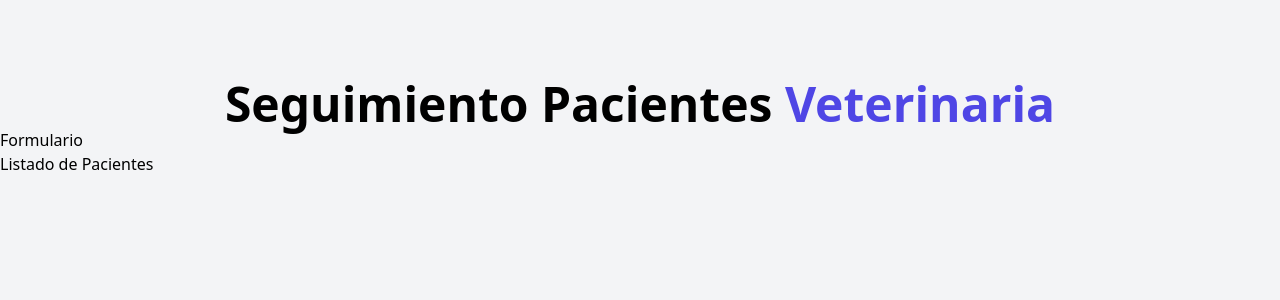
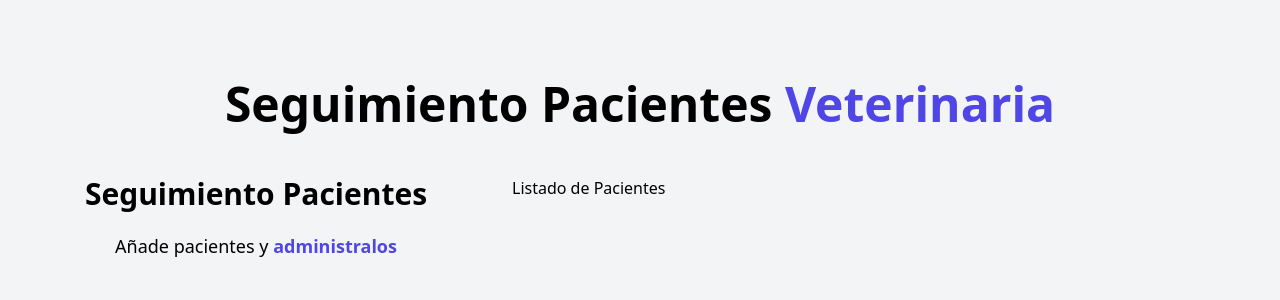
Before and after one commit to cesantaniello/admin-pacientes, a React (Vite) app: page / in a window 1280 px wide. Shown: the top 300 px of the page. Built offline with nearby package versions, Linux system fonts and the light colour scheme.

Commit message:
Make form component

```diff
--- a/src/App.jsx
+++ b/src/App.jsx
@@ -6,8 +6,10 @@
   return (
     <div className="container mx-auto mt-20">
       <Header />
-      <Formulario />
-      <ListadoPacientes />
+      <div className="mt-12 md:flex">
+        <Formulario />
+        <ListadoPacientes />
+      </div>
     </div>
   )
 }
--- a/src/components/Formulario.jsx
+++ b/src/components/Formulario.jsx
@@ -1,7 +1,11 @@
 const Formulario = () => {
   return (
-    <div>
-        <h2>Formulario</h2>
+    <div className="md:w-1/2 lg:w-2/5">
+        <h2 className="font-black text-3xl text-center">Seguimiento Pacientes</h2>
+        <p className="text-lg mt-5 text-center">
+          Añade pacientes y {''}
+          <span className="text-indigo-600 font-bold">administralos</span>
+        </p>
     </div>
   )
 }
--- a/src/components/ListadoPacientes.jsx
+++ b/src/components/ListadoPacientes.jsx
@@ -1,6 +1,6 @@
 const ListadoPacientes = () => {
     return (
-      <div>
+      <div className="w-1/2 lg:w-3/5">
           <h2>Listado de Pacientes</h2>
       </div>
     )
```
